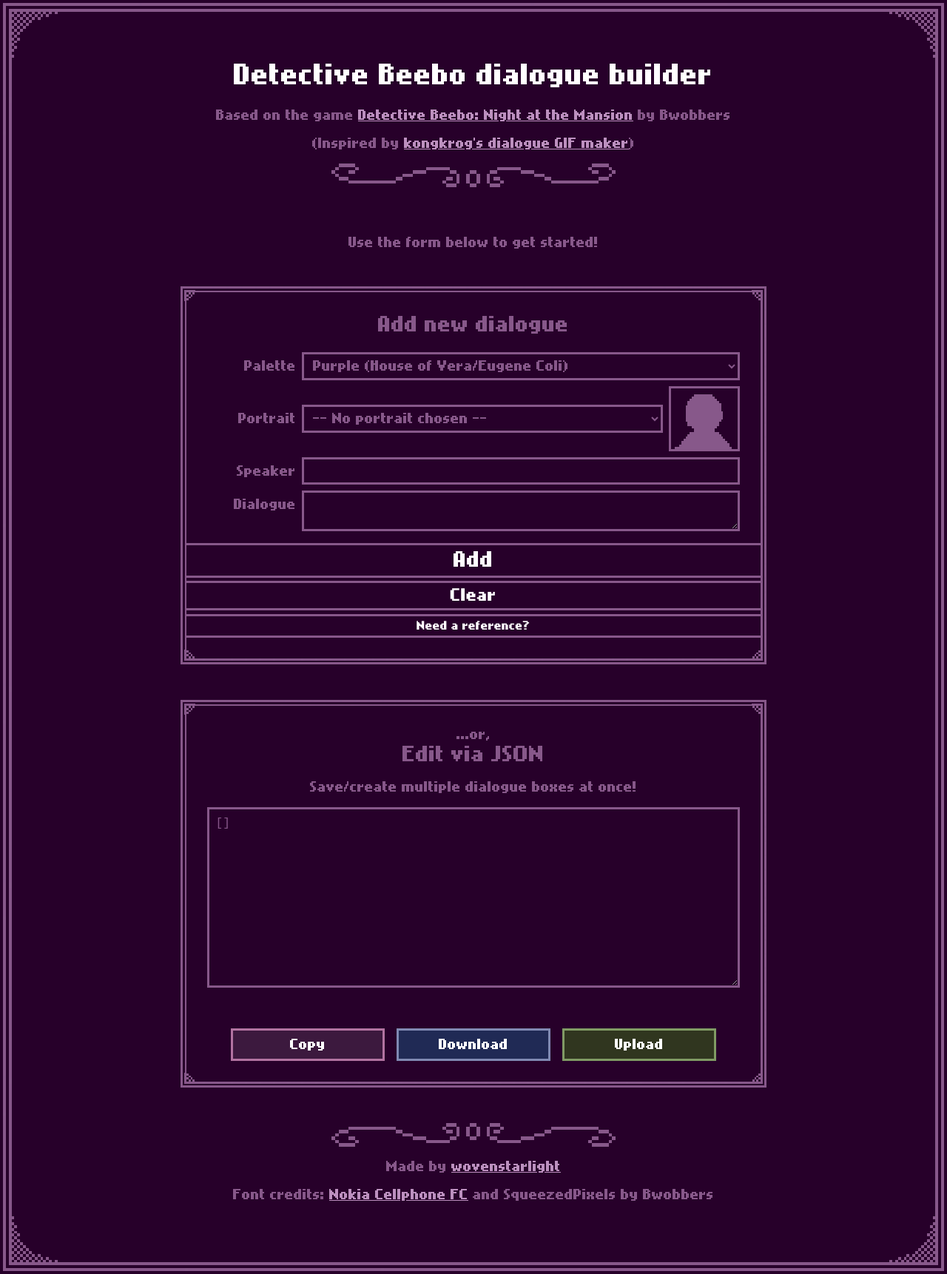
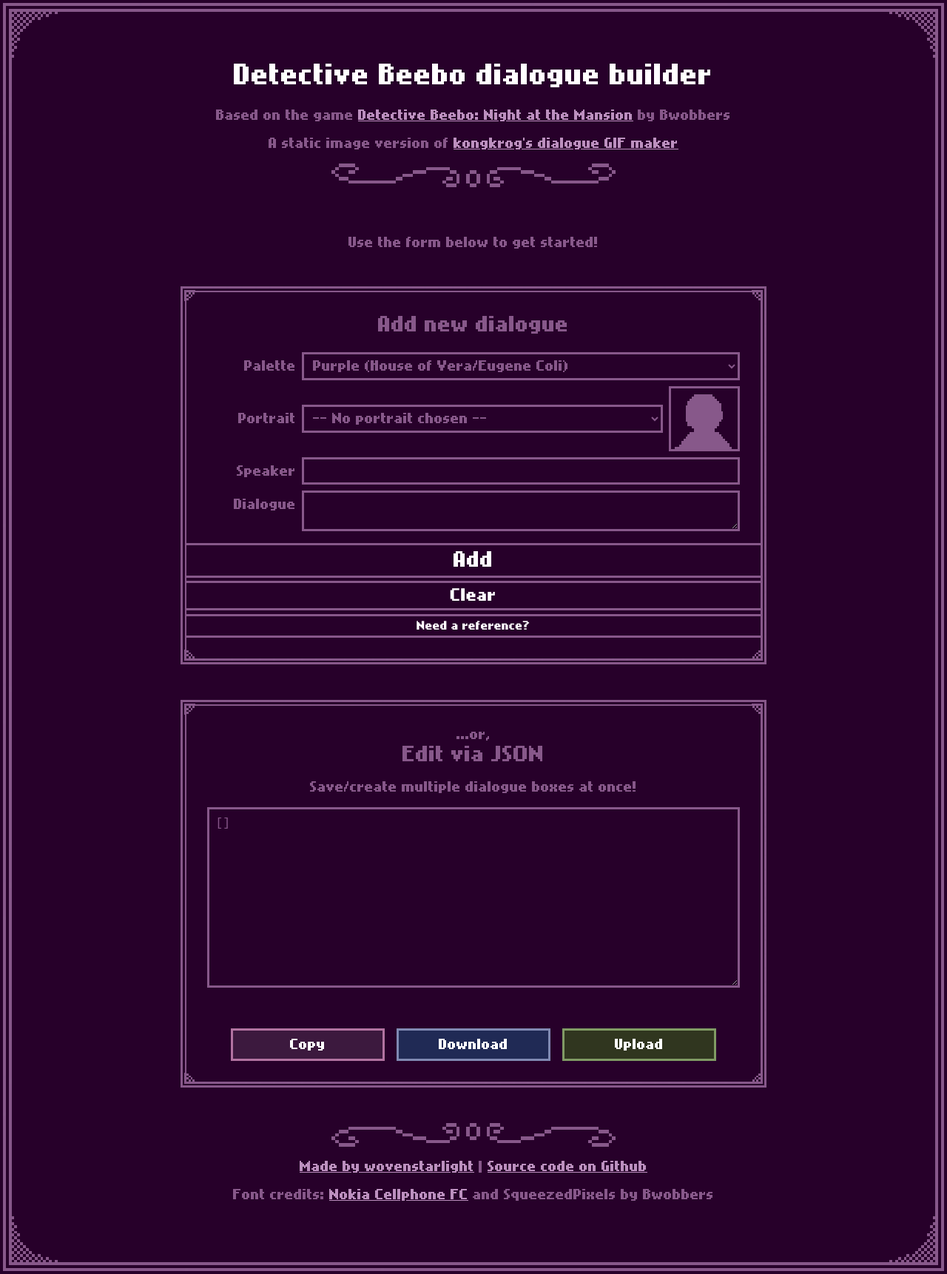
Before and after one commit to wovenstarlight/beebo-dialogue, a React (Create React App) app: page / in a window 1280 px wide. Shown: the whole page at 74% size. Built offline with nearby package versions, Linux system fonts and the light colour scheme.

Commit message:
Clarify credits/link source code

```diff
--- a/src/App.js
+++ b/src/App.js
@@ -46,7 +46,7 @@ function App() {
 		<header id="sitehead">
 			<h1>Detective Beebo dialogue builder</h1>
 			<p>Based on the game <a href="https://bwobbers.itch.io/detective-beebo-night-at-the-mansion">Detective Beebo: Night at the Mansion</a> by Bwobbers</p>
-			<p>(Inspired by <a href="https://kongkrog.github.io/isat-profile-customizer/beebo/beebo.html">kongkrog's dialogue GIF maker</a>)</p>
+			<p>A static image version of <a href="https://kongkrog.github.io/isat-profile-customizer/beebo/beebo.html">kongkrog's dialogue GIF maker</a></p>
 		</header>
 		<main id="sitebody">
 			{dialogues.length === 0 && <p id="explainer">Use the form below to get started!</p>}
@@ -70,7 +70,7 @@ function App() {
 			</div>
 		</main>
 		<footer id="sitefoot">
-			<p>Made by <a href="https://github.com/wovenstarlight">wovenstarlight</a></p>
+			<p><a href="https://github.com/wovenstarlight">Made by wovenstarlight</a> | <a href="https://github.com/wovenstarlight/beebo-dialogue">Source code on Github</a></p>
 			<p>Font credits: <a href="https://www.dafont.com/nokia-cellphone.font">Nokia Cellphone FC</a> and SqueezedPixels by Bwobbers</p>
 		</footer>
 	</>);
```
